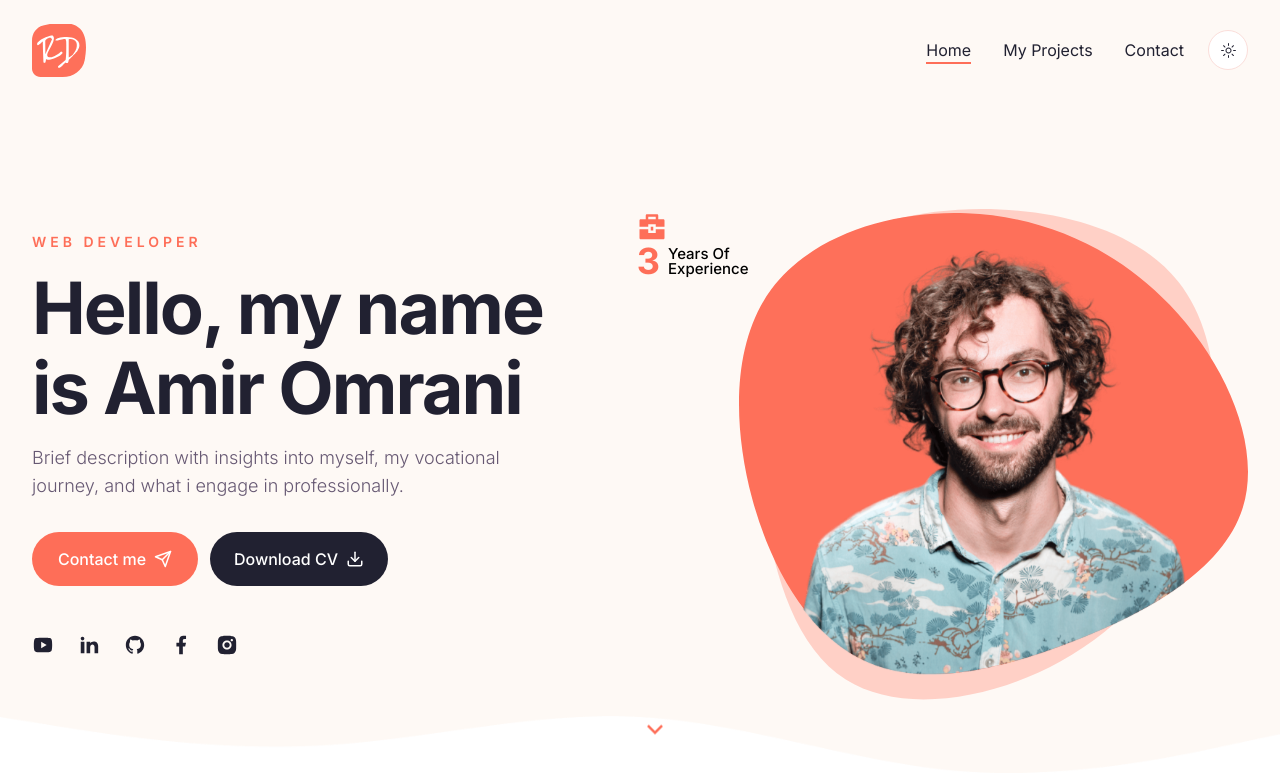
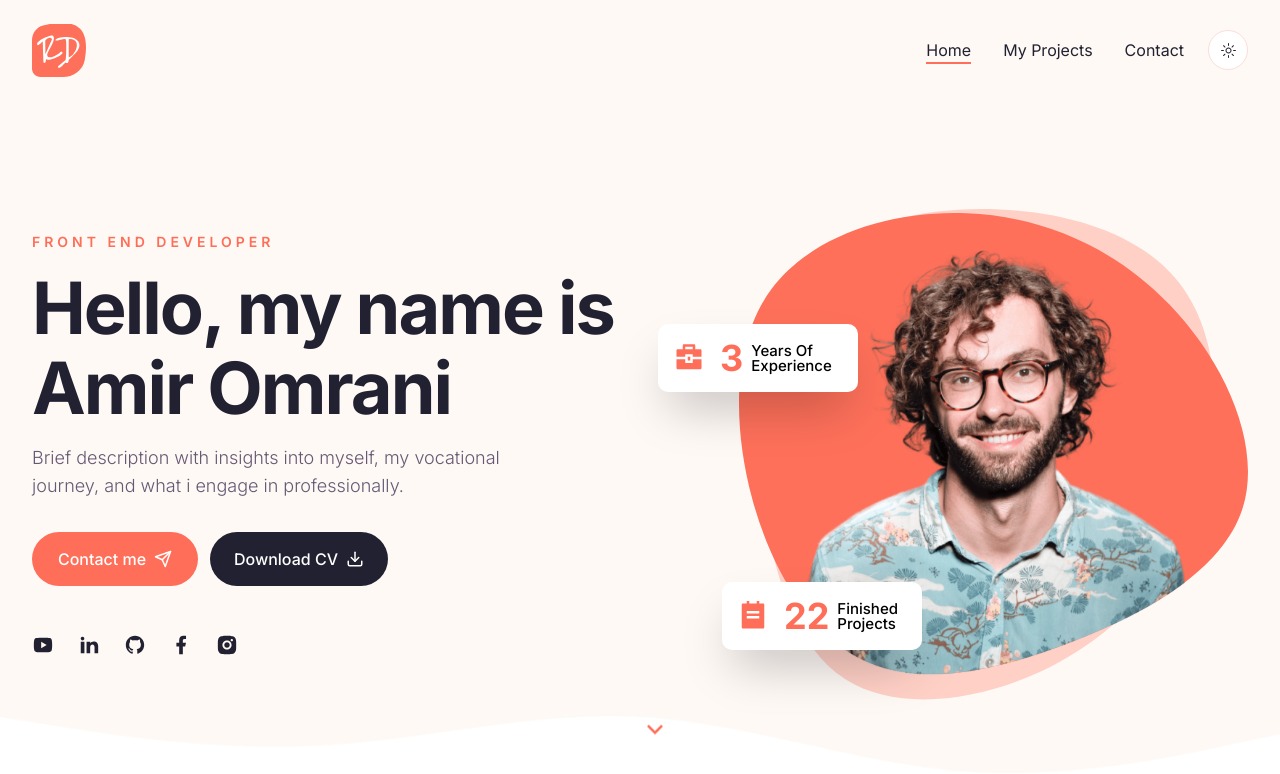
Before and after one commit to Amirshoeibiomrani/portfolio-in-2025, a Next.js app: page / in a window 1280 px wide. Shown: the top 774 px of the page. Built offline with nearby package versions, Linux system fonts and the light colour scheme.

Commit message:
Fixed bug and  make badge 2

```diff
--- a/components/Hero.jsx
+++ b/components/Hero.jsx
@@ -19,7 +19,7 @@ function Hero() {
             <div className="flex justify-between gap-x-8">
                 {/* text */}
                 <div className="flex max-w-[600px] flex-col justify-center mx-auto xl:mx-0 text-center xl:text-left">
-                    <div className=" text-sm uppercase font-semibold mb-4 text-primary tracking-[4px]">Web Developer</div>
+                    <div className=" text-sm uppercase font-semibold mb-4 text-primary tracking-[4px]">Front End Developer</div>
                     <h1 className="h1 mb-4">Hello, my name is Amir Omrani</h1>
                     <p className="subtitle max-w-[490px] mx-auto xl:mx-0">
                         Brief description with insights into myself, my vocational journey, and what i engage in professionally.
@@ -43,6 +43,10 @@ function Hero() {
                 <div className="hidden xl:flex relative">
                     {/* badge 1 */}
                     <Badge containerStyles='absolute top-[24%] -left-[5rem]' icon={<RiBriefcase4Fill />} endCountNum={3} badgeText='Years Of Experience' />
+                    {/* badge 2 */}
+                    <Badge containerStyles='absolute top-[80%] -left-[1rem]' icon={<RiTodoFill />} endCountNum={22}  badgeText='Finished Projects' />
+
+
                     <div className="bg-hero_shape2_light dark:bg-hero_shape2_dark w-[500px] h-[500px] bg-no-repeat absolute -top-1 -right-2 "></div>
                     <DevImg containerStyles="bg-hero_shape w-[510px] h-[462px] bg-no-repeat relative bg-bottom"
                     imgSrc="/hero/Developer.png" />
```
Also changed, not shown: app/globals.css (+7 -8 lines), components/Badge.jsx (+4 -4 lines).
